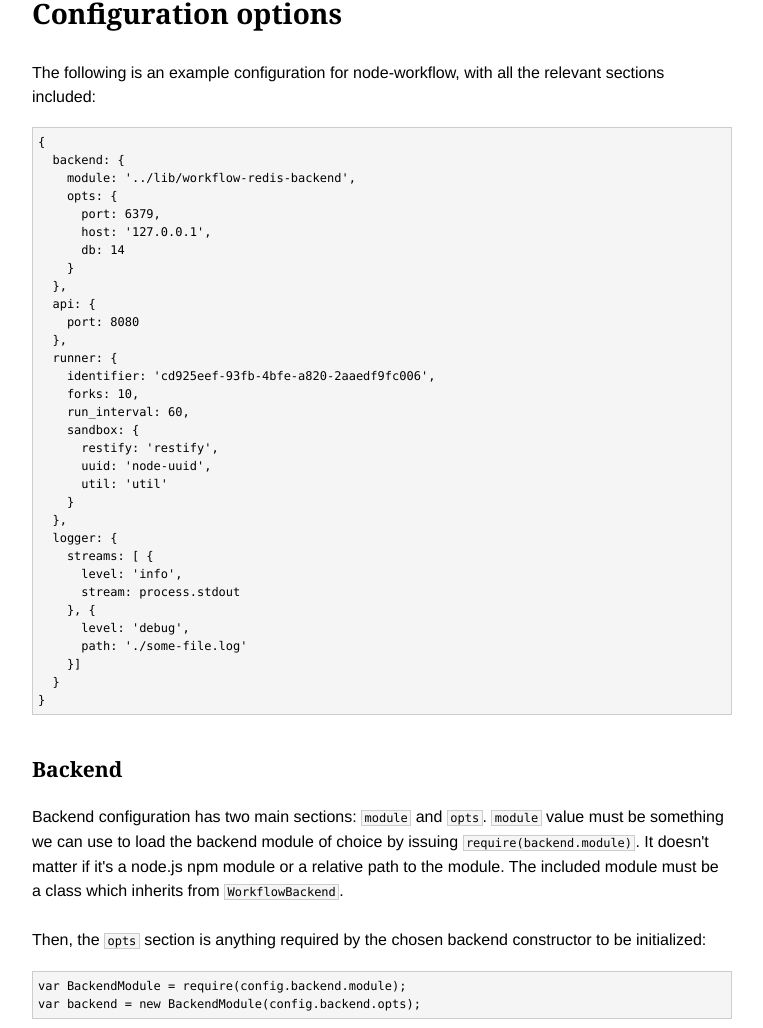
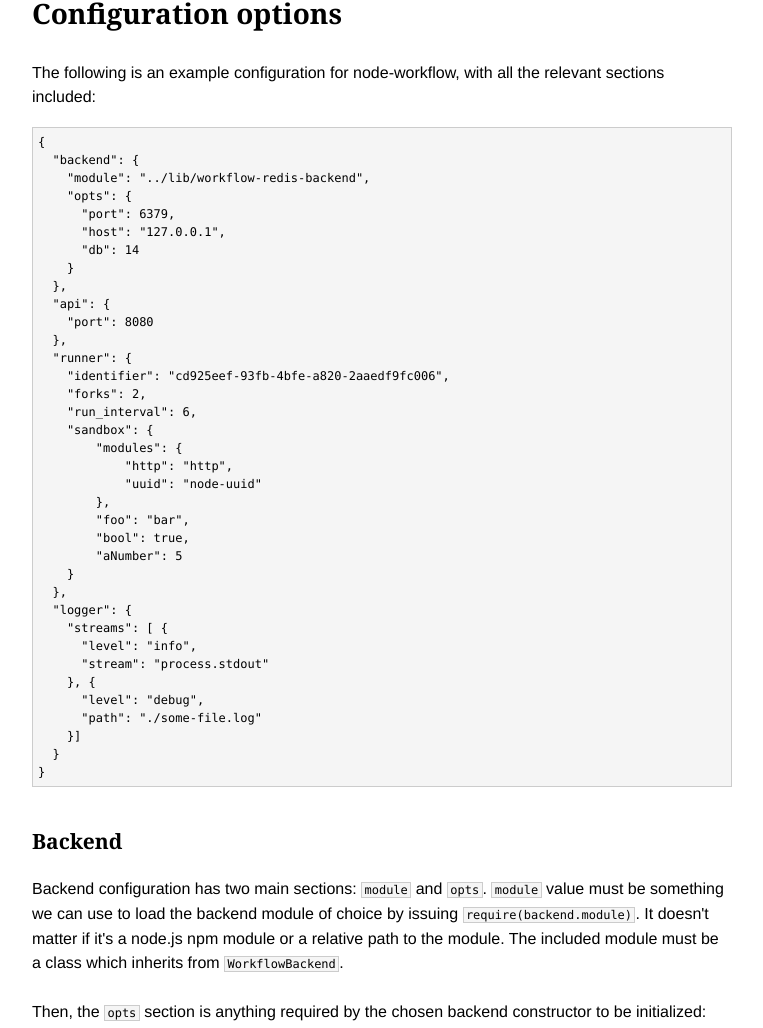
Before and after one commit to TritonDataCenter/node-workflow, a plain HTML site: page index.html in a window 1280 px wide. Shown: the part 7230-8258 px from the top of the page, without its empty margins (258-1021 px from the left). Drawn offline with Linux system fonts and the light colour scheme.

Commit message:
Fixed wrong docs about config section

```diff
--- a/index.html
+++ b/index.html
@@ -420,34 +420,38 @@ available.</p>
 relevant sections included:</p>
 
 <pre><code>{
-  backend: {
-    module: '../lib/workflow-redis-backend',
-    opts: {
-      port: 6379,
-      host: '127.0.0.1',
-      db: 14
+  "backend": {
+    "module": "../lib/workflow-redis-backend",
+    "opts": {
+      "port": 6379,
+      "host": "127.0.0.1",
+      "db": 14
     }
   },
-  api: {
-    port: 8080
+  "api": {
+    "port": 8080
   },
-  runner: {
-    identifier: 'cd925eef-93fb-4bfe-a820-2aaedf9fc006',
-    forks: 10,
-    run_interval: 60,
-    sandbox: {
-      restify: 'restify',
-      uuid: 'node-uuid',
-      util: 'util'
+  "runner": {
+    "identifier": "cd925eef-93fb-4bfe-a820-2aaedf9fc006",
+    "forks": 2,
+    "run_interval": 6,
+    "sandbox": {
+        "modules": {
+            "http": "http",
+            "uuid": "node-uuid"
+        },
+        "foo": "bar",
+        "bool": true,
+        "aNumber": 5
     }
   },
-  logger: {
-    streams: [ {
-      level: 'info',
-      stream: process.stdout
+  "logger": {
+    "streams": [ {
+      "level": "info",
+      "stream": "process.stdout"
     }, {
-      level: 'debug',
-      path: './some-file.log'
+      "level": "debug",
+      "path": "./some-file.log"
     }]
   }
 }
@@ -494,10 +498,11 @@ search for new queued jobs to process, search for <em>stale</em> jobs from other
 if a given runner hasn't reported it's healthy since <code>3 * run_interval</code>, it'll be
 considered inactive by other runners, and all the associated jobs will be canceled.
 (If nothing is given, 120 seconds is the default value for <code>run_interval</code>).</li>
-<li><code>sandbox</code>: node.js modules we want to make available for the VM where we run
-our tasks. Note that the key for each member will be the way you can refer to such
-object from your tasks <code>body</code> and <code>fallback</code> functions, while the value is what
-the system will use to require the module. For example: <code>{uuid: 'node-uuid'}</code>.
+<li><code>sandbox</code>: any variables and node.js modules we want to make available for the VM
+where we run our tasks. Note that the key for each member will be the way you can
+refer to such object from your tasks <code>body</code> and <code>fallback</code> functions, while the
+value is what the system will use to require the module.
+For example: <code>{uuid: 'node-uuid'}</code>.
 Remember that, by default, only <a href="http://nodejs.org/docs/latest/api/timers.html">global node timers</a>
 will be available for tasks if nothing is given.</li>
 </ul>
```
